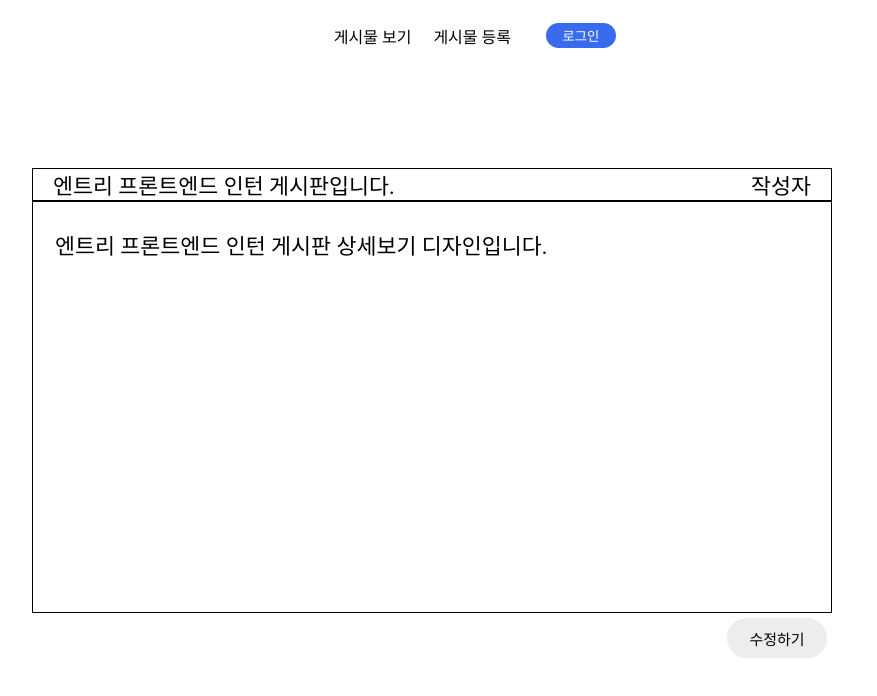
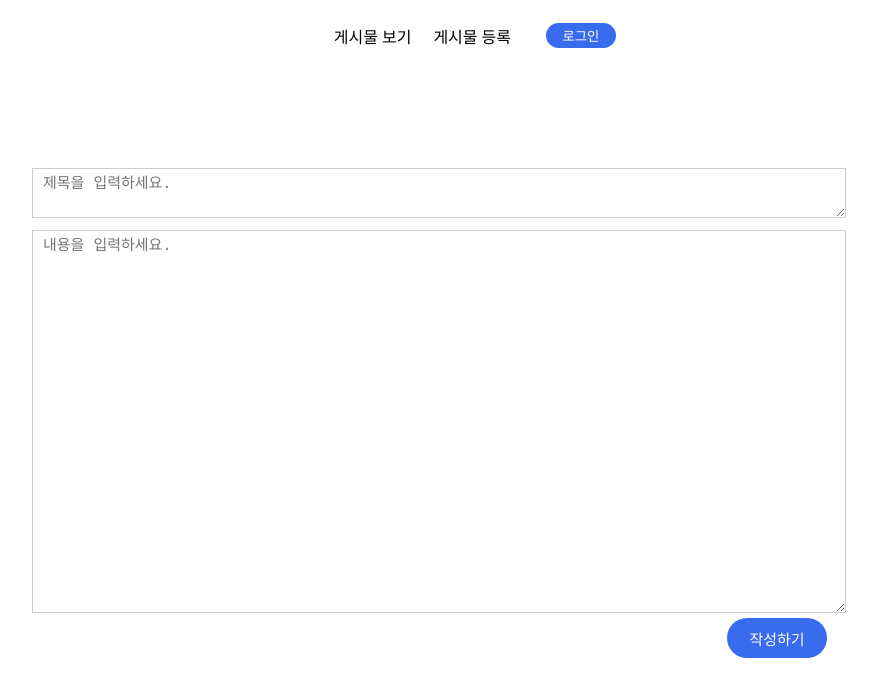
Before and after one commit to eastcopper/entry-assignment, a React (Create React App) app: page / in a window 1280 px wide. Shown: the top 696 px of the page, without its empty margins (336-1213 px from the left). Built offline with nearby package versions, Linux system fonts and the light colour scheme.

Commit message:
[ADD] postWrite
게시물 작성 페이지 만들기

```diff
--- a/src/App.js
+++ b/src/App.js
@@ -1,10 +1,11 @@
 import PostDetail from "./components/postDetail";
 import PostList from "./components/postList";
+import PostWrite from "./components/postWrite";
 
 function App() {
   return (
     <>
-      <PostDetail/>
+      <PostWrite/>
     </>
   );
 }
--- a/src/components/postDetail/styles.js
+++ b/src/components/postDetail/styles.js
@@ -6,7 +6,7 @@ export const Main = styled.main`
   width: 800px;
   height: 495px;
   margin-left: 360px;
-  font-size: 21.72px;
+  font-size: 15px;
   table {
     border: 1px black solid;
   }
--- a/src/components/postWrite/index.js
+++ b/src/components/postWrite/index.js
@@ -1,8 +1,18 @@
-import React from 'react'
+import React from "react";
+import Header from "../Header";
+import * as S from "../postWrite/styles";
 
-export default function A(){
-    return (
-        <>
-        </>
-    )
+export default function PostWrite() {
+  return (
+    <>
+      <Header />
+      <S.Main>
+        <textarea className="title" placeholder="제목을 입력하세요." />
+        <textarea className="content" placeholder="내용을 입력하세요." />
+        <div className="write">
+          <button className="writeBtn">작성하기</button>
+        </div>
+      </S.Main>
+    </>
+  );
 }
--- a/src/components/postWrite/styles.js
+++ b/src/components/postWrite/styles.js
@@ -1 +1,45 @@
-import * as S from 'styled-components'
+import styled from "styled-components";
+
+export const Main = styled.main`
+  display: flex;
+  flex-direction: column;
+  width: 800px;
+  height: 495px;
+  margin-left: 360px;
+  font-size: 21.72px;
+  textarea {
+    border: 1px solid #cccccc;
+    padding-left: 10px;
+    font-size: 15px;
+    padding-left: 10px;
+    font-size: 15px;
+  }
+  .title {
+    width: 800px;
+    height: 50px;
+    margin-bottom: 12px;
+  }
+  .content {
+    width: 800px;
+    height: 430px;
+  }
+  /* .content::placeholder {
+      position: absolute;
+      left: 10px;
+      top: 10px;
+  } */
+  .write {
+    display: flex;
+    justify-content: flex-end;
+    margin: 5px;
+  }
+  .writeBtn {
+    border-radius: 24px;
+    width: 100px;
+    height: 40px;
+    background-color: #386bee;
+    color: #ffffff;
+    border: 0px;
+    font-size: 15px;
+  }
+`;
```
